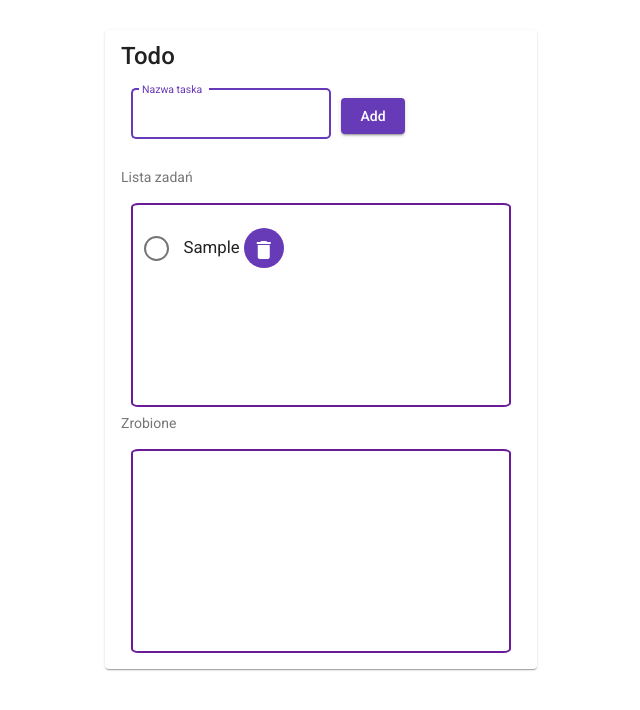
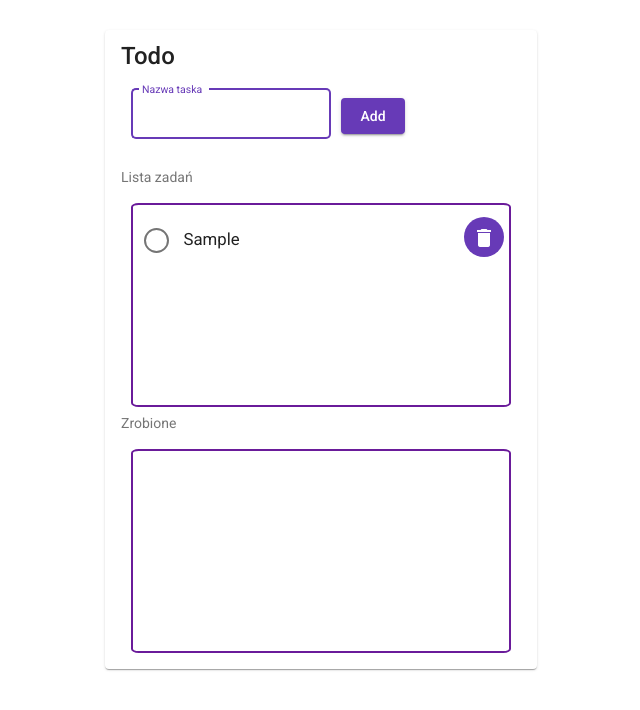
Before and after one commit to wiktfic226/angular-to-do-list, an Angular app: page / in a window 1280 px wide. Both pictures are taken after typing "Sample" into the empty fields and a click on the button "Add". Shown: the top 710 px of the page, without its empty margins (319-959 px from the left). Built offline with nearby package versions, Linux system fonts and the light colour scheme.

Commit message:
fix: list items elements align

```diff
--- a/src/app/app.component.html
+++ b/src/app/app.component.html
@@ -6,7 +6,14 @@
         <mat-label>Nazwa taska</mat-label>
         <input matInput type="text" id="task" #task />
       </mat-form-field>
-      <button type="button" mat-raised-button color="primary" (click)="addTask()">Add</button>
+      <button
+        type="button"
+        mat-raised-button
+        color="primary"
+        (click)="addTask()"
+      >
+        Add
+      </button>
     </form>
   </div>
   <mat-card-subtitle>Lista zadań</mat-card-subtitle>
@@ -14,18 +21,25 @@
     <cdk-virtual-scroll-viewport appendOnly itemSize="50" class="list-viewport">
       <mat-list-item *ngFor="let task of getTasks() | donetasksfilter: false">
         <p matLine></p>
-      <app-todo [todo]=task></app-todo>
+        <app-todo [todo]="task"></app-todo>
       </mat-list-item>
     </cdk-virtual-scroll-viewport>
   </div>
   <mat-card-subtitle>Zrobione</mat-card-subtitle>
   <div class="tasks-list" role="list">
     <cdk-virtual-scroll-viewport appendOnly itemSize="50" class="list-viewport">
-    <mat-list-item *ngFor="let task of getTasks() | donetasksfilter: true">
+      <mat-list-item
+        *ngFor="let task of getTasks() | donetasksfilter: true"
+        role="listitem"
+        class="item-component"
+        appDisplayDateTooltip
+        [isDone]="task.done"
+        [dateDone]="getDoneDateString(task)!"
+      >
         <p matLine></p>
         <p matLine></p>
         <p matLine></p>
-      <app-todo [todo]=task></app-todo>
+        <app-todo [todo]="task"></app-todo>
       </mat-list-item>
     </cdk-virtual-scroll-viewport>
   </div>
--- a/src/app/app.component.ts
+++ b/src/app/app.component.ts
@@ -28,4 +28,8 @@ export class AppComponent implements OnInit{
   getTasks() {
     return this.todosService.todos;
   }
+
+  getDoneDateString(todo: Todo) {
+    return todo.dateDone?.toDateString();
+  }
 }
--- a/src/app/todoitem/todo-item.component.html
+++ b/src/app/todoitem/todo-item.component.html
@@ -1,18 +1,15 @@
-<mat-list-item
-  role="listitem"
-  class="item-component"
-  appDisplayDateTooltip
-  [isDone]="this.todo.done"
-  [dateDone]="getDoneDateString()!"
->
+<div class="todo-item">
+  <span class="item-name">
     <mat-checkbox
       (change)="markTask()"
       [checked]="this.todo.done"
       class="done-checkbox"
       #donecheckbox
-  ></mat-checkbox>
-  {{ getItemName() }}
-  <button
+    ></mat-checkbox
+  >
+    {{ getItemName() }}</span>
+  <div class="item-button"
+    ><button
       type="button"
       mat-mini-fab
       color="primary"
@@ -21,5 +18,6 @@
       (click)="deleteTask()"
     >
       <mat-icon>delete</mat-icon>
-  </button>
-</mat-list-item>
+    </button></div
+  >
+</div>
--- a/src/app/todoitem/todo-item.component.scss
+++ b/src/app/todoitem/todo-item.component.scss
@@ -2,6 +2,8 @@
     padding: 3%;
     font-size: larger;
     display: inline-block;
+    align-items: center;
+    justify-content: space-between;
 }
 
 .delete-button {
@@ -28,3 +30,16 @@
     height: 25px;
     margin-right: 10px;
 }
+
+.todo-item{
+  position: relative;
+  padding: 3%;
+  font-size: larger;
+}
+
+.item-button {
+  position: absolute;
+  right: 0;
+  top: 0;
+  margin-right: 5px;
+}
```
Lines whose indentation alone changed are shown as unchanged.
